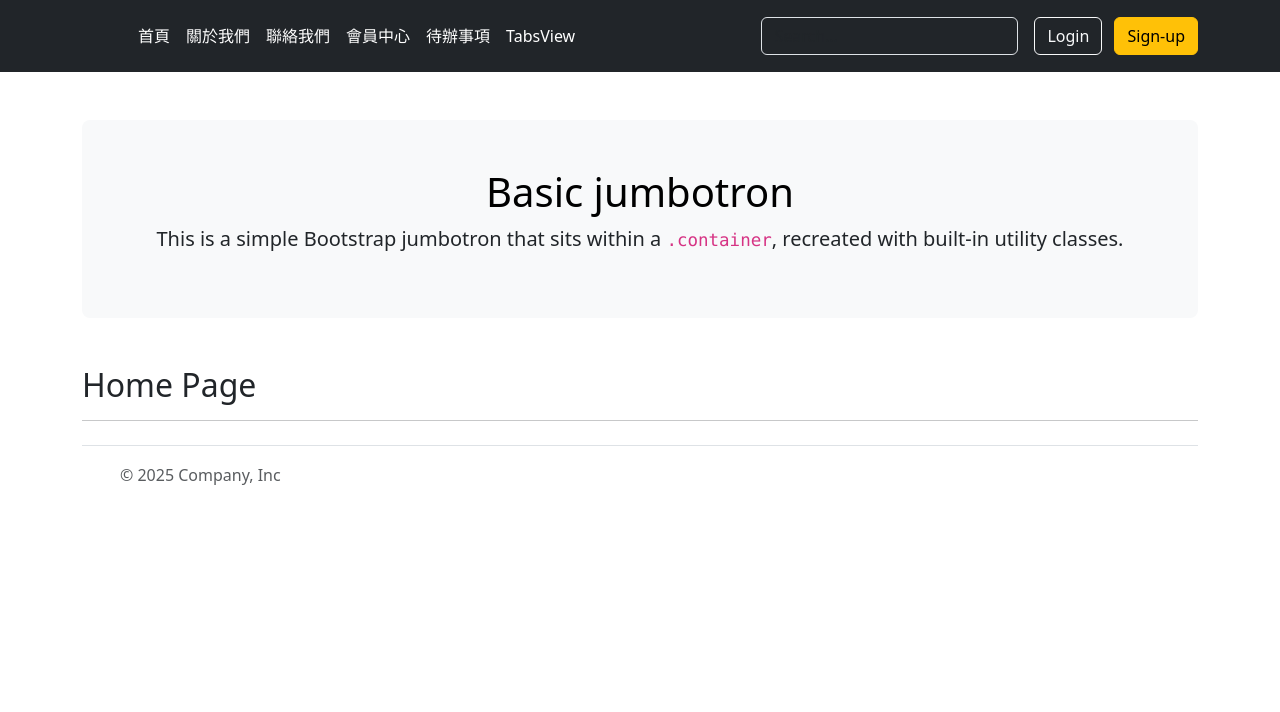
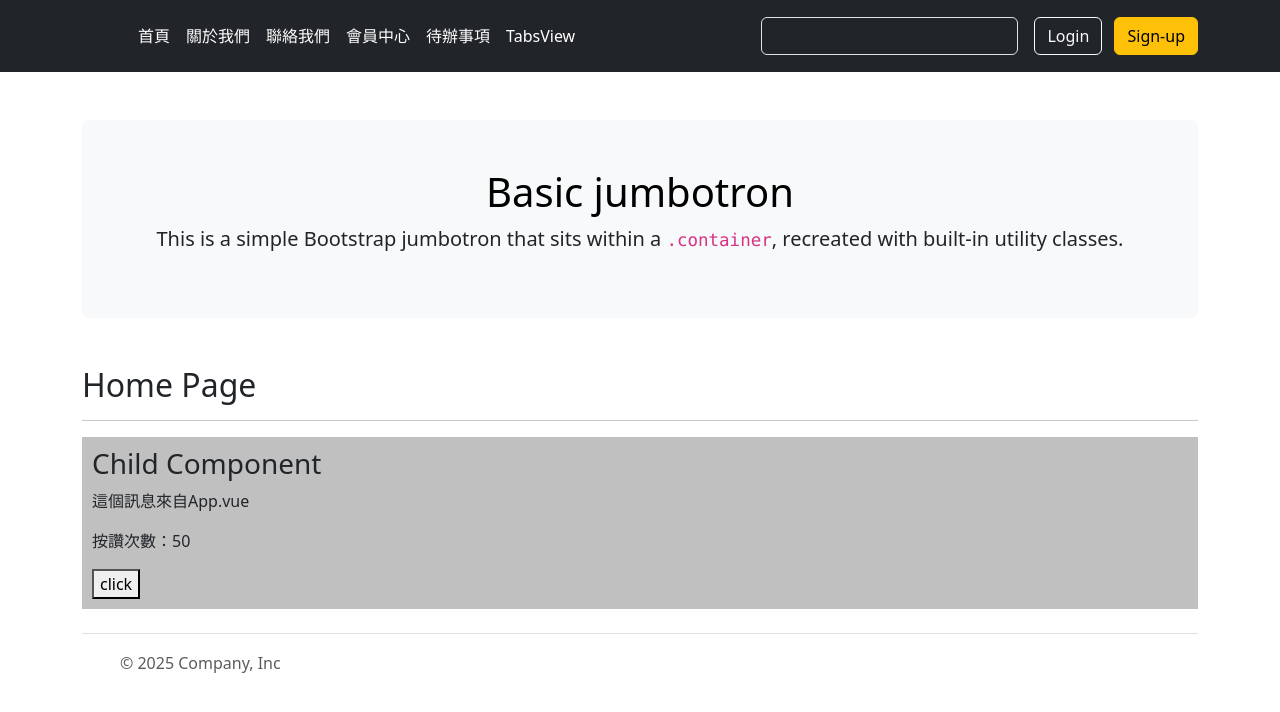
Before and after one commit to HsiaoHungWang/vue-ojtm, a Vue app: page /home in a window 1280 px wide. Shown: the top 712 px of the page. Built offline with nearby package versions, Linux system fonts and the light colour scheme.

Commit message:
父子組件間的資料傳遞

```diff
--- a/src/App.vue
+++ b/src/App.vue
@@ -21,8 +21,19 @@ import HeaderComponent from './components/HeaderComponent.vue';
 import FooterComponent from './components/FooterComponent.vue';
 import JumbotronComponent from './components/JumbotronComponent.vue';
 import DirectiveComponent from './components/DirectiveComponent.vue';
+import ChildComponent from './components/ChildComponent.vue';
+import { ref } from 'vue';
 
 
+const message = ref('這個訊息來自App.vue')
+const count = ref(50)
+const myEventHandler = data => {
+  //data 使用接收子組件傳過來的資料
+  console.log(data);
+}
+const likesEventHandler = data => {
+  count.value = data
+}
 </script>
 
 <template>
@@ -32,9 +43,12 @@ import DirectiveComponent from './components/DirectiveComponent.vue';
     <RouterView></RouterView>
     <hr />
     <!-- <DirectiveComponent></DirectiveComponent> -->
-
-
-
+    <!--:message="message"-->
+    <!--message、likes 是自訂的屬性-->
+    <!--用來將資料傳遞給子組件-->
+    <ChildComponent :message :likes="count" @myEvent="myEventHandler" @likesEvent="likesEventHandler"></ChildComponent>
+    <!--myEvent 自訂的事件、myEventHandler 是myEvent事件觸發後會執行的function-->
+    <!--myEvent 事件會在子組件透過 emit('myEvent') 來觸發-->
     <!-- <h2 id="apph2">Hello, Vue!!</h2> -->
     <!-- <RouterLink to="/">首頁</RouterLink> |
   <RouterLink to="/about_ispan">關於我們</RouterLink> |
--- /dev/null
+++ b/src/components/ChildComponent.vue
@@ -0,0 +1,33 @@
+<script setup>
+//宣告父組件使用自訂屬性
+//只要屬性名稱一樣，就可以取得父組件藉由屬性傳過來的資料
+const props = defineProps({
+    message: String,
+    likes: Number
+})
+//定義父組件傳過來的事件名稱
+const emit = defineEmits(['myEvent', 'likesEvent'])
+
+const clickHandler = () => {
+    //透過 emit() 觸發 myEvent 事件
+    emit('myEvent', '這個訊息來自子組件')
+    emit('likesEvent', props.likes + 1)
+    // console.log(props.likes)
+}
+</script>
+
+<template>
+    <div>
+        <h3>Child Component</h3>
+        <p>{{ message }}</p>
+        <p>按讚次數：{{ likes }}</p>
+        <button @click="clickHandler">click</button>
+    </div>
+</template>
+
+<style lang="css" scoped>
+div {
+    background-color: silver;
+    padding: 10px;
+}
+</style>
```
